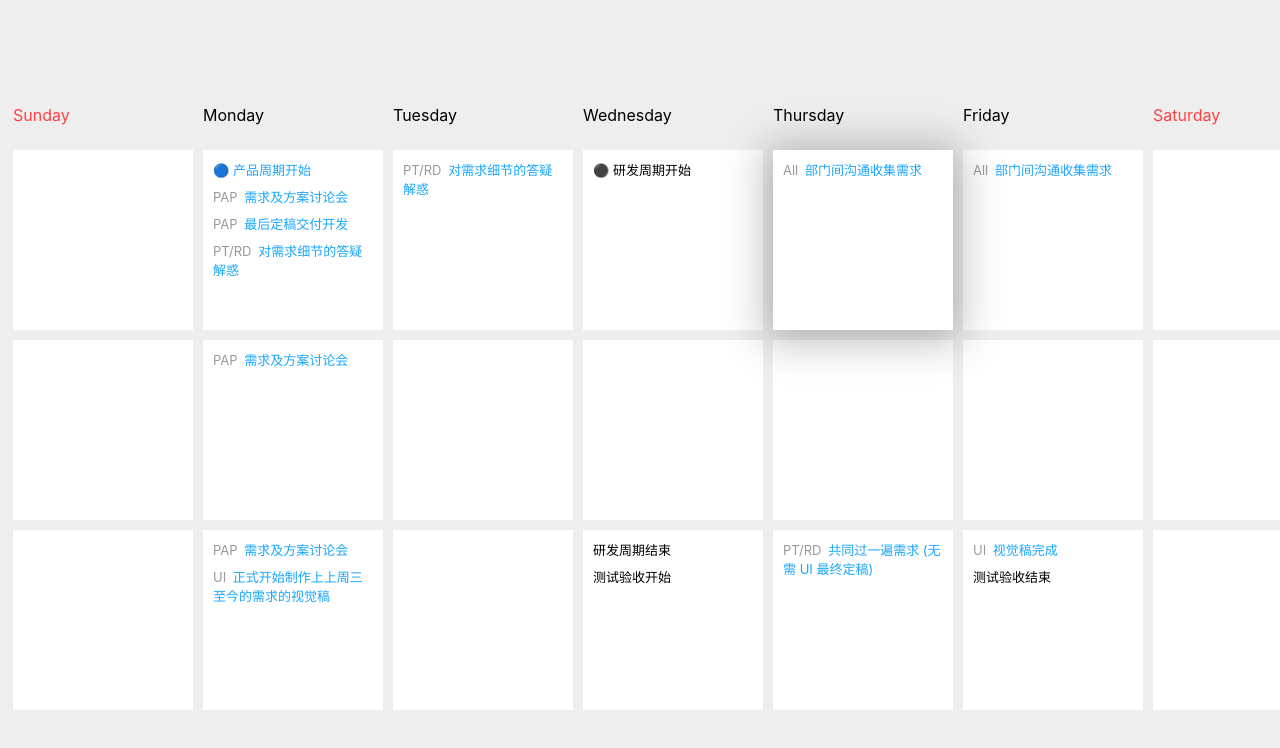
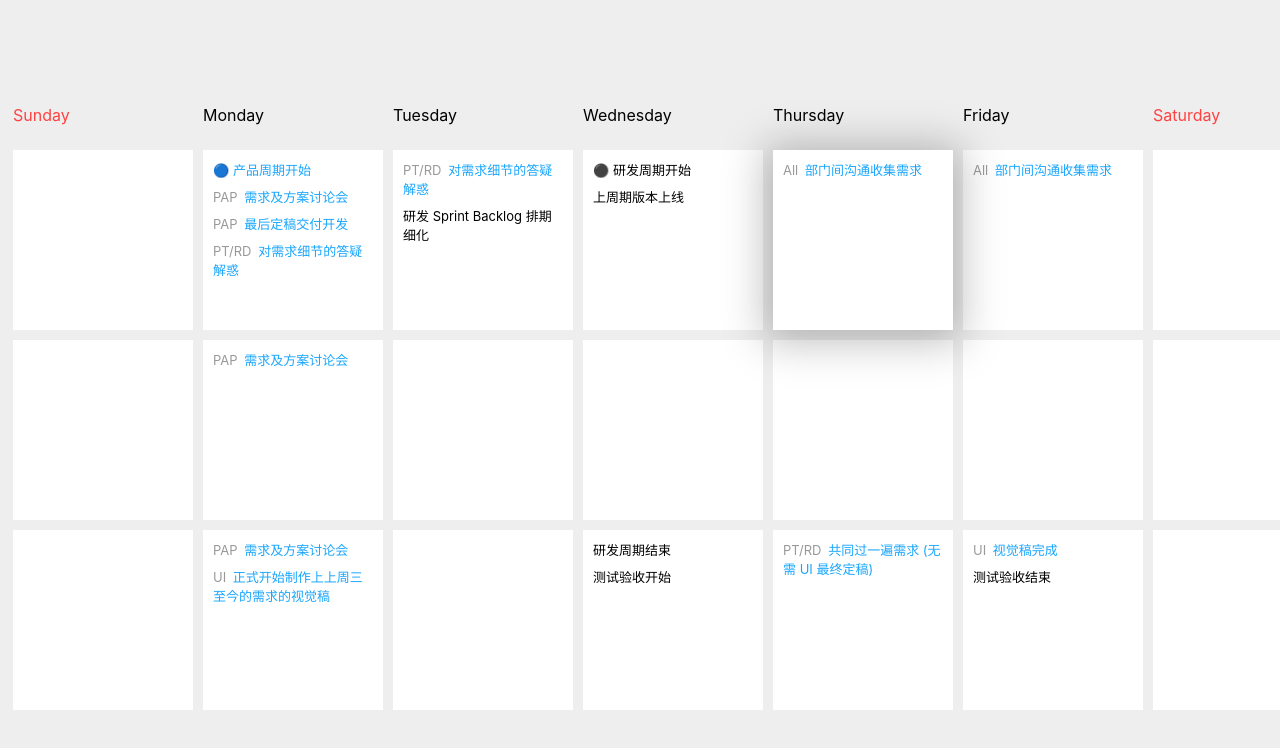
Before and after one commit to joyneop/zscal, a plain HTML site: page index.html in a window 1280 px wide. Drawn offline with Linux system fonts and the light colour scheme.

Commit message:
add RD events

```diff
--- a/index.html
+++ b/index.html
@@ -100,9 +100,11 @@
                     </div>
                     <div class="cell">
                         <p class="azure"><span class="gray">PT/RD</span> 对需求细节的答疑解惑</p>
+                        <p class="black">研发 Sprint Backlog 排期细化</p>
                     </div>
                     <div class="cell">
                         <p class="black">⚫️ 研发周期开始</p>
+                        <p class="black">上周期版本上线</p>
                     </div>
                     <div class="cell">
                         <p class="azure"><span class="gray">All</span> 部门间沟通收集需求</p>
```
